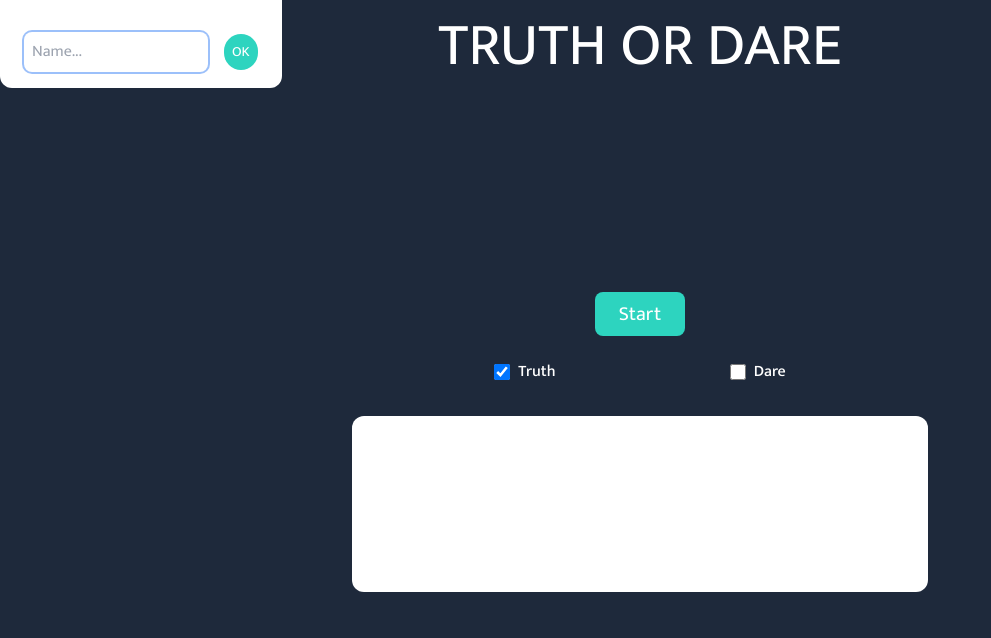
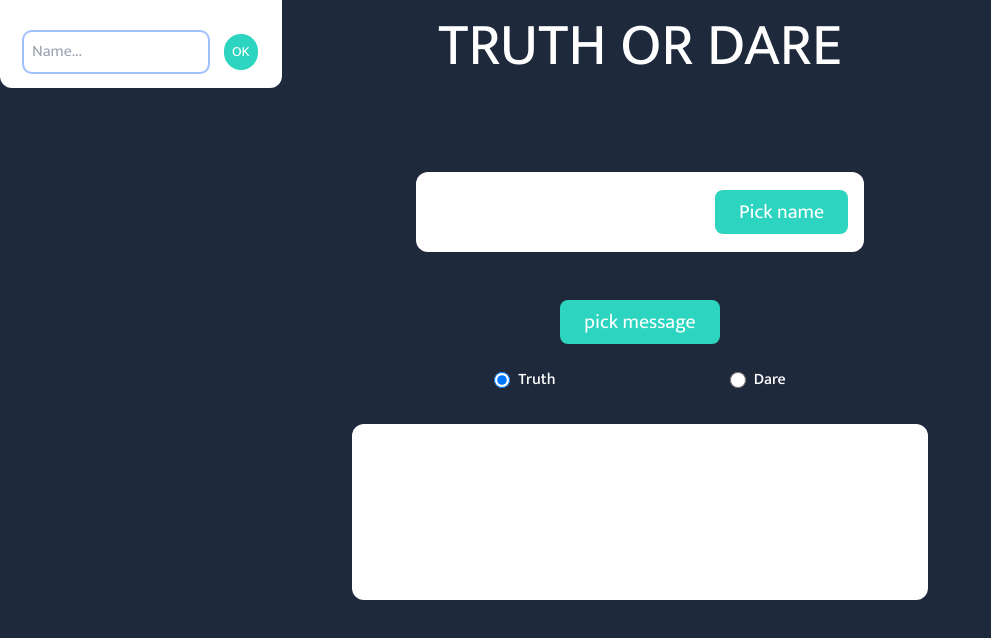
Before and after one commit to Andrewij21/Truth-or-Dare, a React (Vite) app: page / in a window 1280 px wide. Shown: the top 638 px of the page, without its empty margins (0-991 px from the left). Built offline with nearby package versions, Linux system fonts and the light colour scheme.

Commit message:
refactor: kebanyakan ubah sampai lupa

```diff
--- a/src/App.jsx
+++ b/src/App.jsx
@@ -5,9 +5,9 @@ import { truth, dare } from "../data.json";
 function App() {
   const [player, setPlayer] = useState([]);
   const [chosen, setChosen] = useState("");
-  const [selectedTruth, setSelectedTruth] = useState(null);
+  const [selectedMessage, setSelectedMessage] = useState(null);
   const [isLoading, setIsLoading] = useState(false);
-  const [selectedCategories, setSelectedCategories] = useState(["truth"]);
+  const [selectedCategories, setSelectedCategories] = useState("truth");
 
   const newPlayer = useRef(null);
 
@@ -24,24 +24,14 @@ function App() {
     localStorage.setItem("player", JSON.stringify(updatedPlayer));
   };
 
-  const toggleCategory = (category) => {
-    if (selectedCategories.includes(category)) {
-      if (selectedCategories.length !== 1)
-        setSelectedCategories(selectedCategories.filter((c) => c !== category));
-    } else {
-      setSelectedCategories([...selectedCategories, category]);
-    }
+  const toggleCategory = (e) => {
+    setSelectedCategories(e.target.value);
   };
-  function pickRandom() {
+  function pickRandomName() {
     let i = 0;
     let r = 0;
+    const randomName = Math.floor(Math.random() * player.length);
     setIsLoading(true);
-    const randomName = Math.floor(Math.random() * player.length);
-    const randomTruth = Math.floor(Math.random() * truth.length);
-    const randomDare = Math.floor(Math.random() * dare.length);
-    const randomTruuthOrDare = Math.floor(
-      Math.random() * (dare.length + truth.length)
-    );
     let t = setInterval(() => {
       i++;
       if (i === player.length) {
@@ -51,18 +41,29 @@ function App() {
       setChosen(player[i]);
       if (r == 2) {
         setChosen(player[randomName]);
-        if (selectedCategories.includes("truth")) {
-          if (selectedCategories.includes("dare")) {
-            setSelectedTruth([...truth, ...dare][randomTruuthOrDare]);
-          }
-          setSelectedTruth(truth[randomTruth]);
-        }
-        if (selectedCategories.includes("dare")) {
-          if (selectedCategories.includes("truth")) {
-            setSelectedTruth([...truth, ...dare][randomTruuthOrDare]);
-          }
-          setSelectedTruth(dare[randomDare]);
-        }
+        setIsLoading(false);
+        clearInterval(t);
+      }
+    }, 200);
+  }
+  function pickRandomMessage() {
+    let i = 0;
+    let r = 0;
+    setIsLoading(true);
+    let data;
+    console.log(selectedCategories);
+    if (selectedCategories == "truth")
+      data = truth[Math.floor(Math.random() * truth.length)];
+    else data = dare[Math.floor(Math.random() * dare.length)];
+    let t = setInterval(() => {
+      i++;
+      if (i === player.length) {
+        i = 0;
+        r++;
+      }
+      setSelectedMessage(truth[i]);
+      if (r == 2) {
+        setSelectedMessage(data);
         setIsLoading(false);
         clearInterval(t);
       }
@@ -85,26 +86,35 @@ function App() {
         truth or dare
       </h1>
       <div className="py-8">
-        <h2 className="text-4xl capitalize text-white py-4 mb-6 h-24">
-          {chosen}
-        </h2>
+        <div className="rounded-xl bg-white max-w-md mb-12 h-20 mx-auto flex items-center justify-around px-4">
+          <h2 className="text-3xl capitalize flex-1 text-teal-400">{chosen}</h2>
+          <button
+            className="rounded-lg px-6 py-2 text-xl bg-teal-400 text-white outline-none hover:ring-teal-400 hover:ring-2 hover:bg-teal-600"
+            disabled={isLoading || player.length === 0 ? true : false}
+            onClick={() => pickRandomName()}
+          >
+            Pick name
+          </button>
+        </div>
         <button
           className="rounded-lg px-6 py-2 text-xl bg-teal-400 text-white outline-none hover:ring-teal-400 hover:ring-2 hover:bg-teal-600"
           disabled={isLoading || player.length === 0 ? true : false}
-          onClick={() => pickRandom()}
+          onClick={() => pickRandomMessage()}
         >
-          Start
+          pick message
         </button>
-        <div className="flex justify-evenly mt-6 w-1/2 mx-auto text-white">
+        <div
+          className="flex justify-evenly mt-6 w-1/2 mx-auto text-white "
+          onChange={toggleCategory}
+        >
           <div className="flex items-center outline-none">
             <input
               id="truth"
-              type="checkbox"
+              type="radio"
               value="truth"
               name="category"
               className="w-4 h-4 focus:text-blue-600 bg-gray-100"
-              onChange={() => toggleCategory("truth")}
-              checked={selectedCategories.includes("truth")}
+              defaultChecked
             />
             <label htmlFor="truth" className="ml-2 font-medium">
               Truth
@@ -113,12 +123,10 @@ function App() {
           <div className="flex items-center">
             <input
               id="dare"
-              type="checkbox"
+              type="radio"
               value="dare"
               name="category"
               className="w-4 h-4 text-blue-600 bg-gray-100 focus:ring-blue-500"
-              onChange={() => toggleCategory("dare")}
-              checked={selectedCategories.includes("dare")}
             />
             <label htmlFor="dare" className="ml-2 font-medium">
               Dare
@@ -127,7 +135,7 @@ function App() {
         </div>
       </div>
       <div className="bg-white max-w-xl mx-auto rounded-xl h-44 grid place-items-center">
-        <p className="p-12 text-xl">{selectedTruth}</p>
+        <p className="p-12 text-xl">{selectedMessage}</p>
       </div>
       <div className="md:fixed md:top-0 md:left-0 bg-white py-4 px-6 w-full mt-4 md:mt-0 md:w-[22%] text-left rounded-b-xl">
         <ol className="list-decimal text-md marker:text-xl capitalize px-1 ">
```
